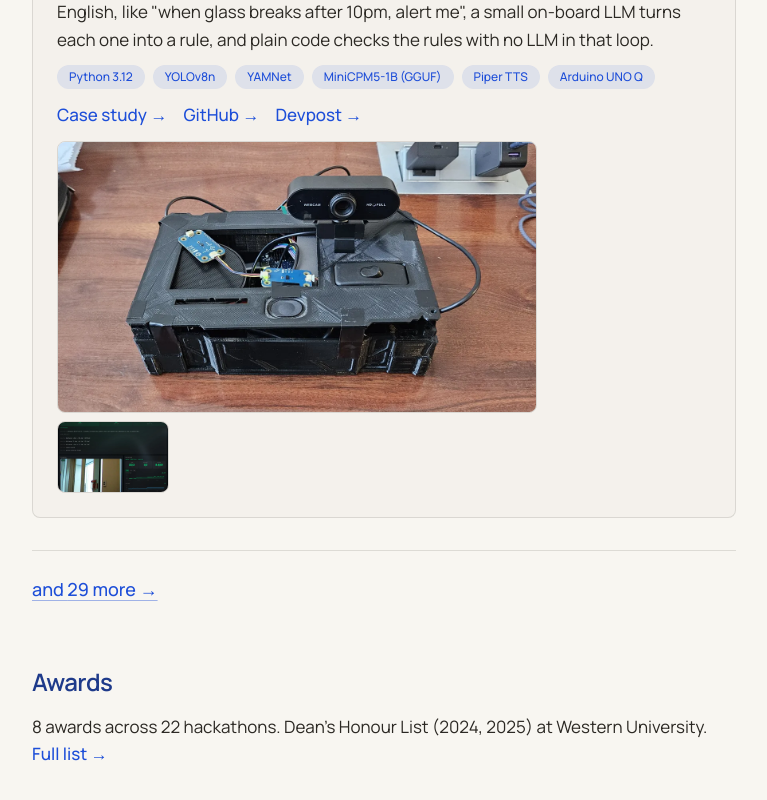
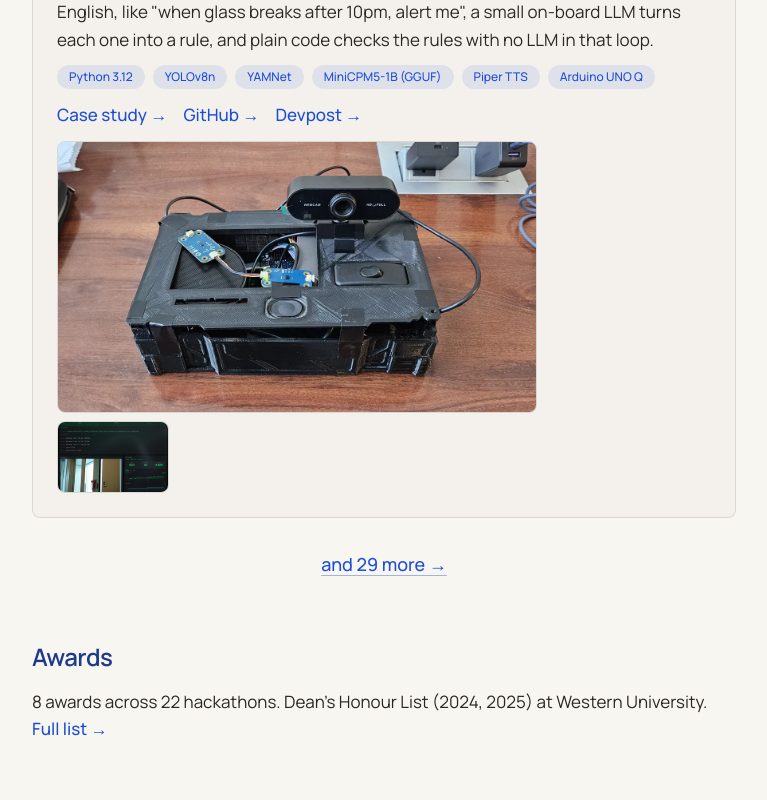
Before and after one commit to HasNate618/portfolio-v3, a Next.js app: page / in a window 1280 px wide. Shown: the part 4564-5364 px from the top of the page, without its empty margins (496-1263 px from the left). Built offline with nearby package versions, Linux system fonts and the light colour scheme.

Commit message:
Centre the projects continuation and drop the separator
The rule above the link was heavier than the link itself. Centre it on its own
line and keep the larger accent styling.

```diff
--- a/src/components/views/HomeView.tsx
+++ b/src/components/views/HomeView.tsx
@@ -150,11 +150,11 @@ export function HomeView({ page }: { page: Page }) {
       </ul>
 
       {/*
-       * The rest of the index. A separator and a larger accent link make it
-       * findable without dressing one link up as a button the rest of the page
-       * does not use.
+       * The rest of the index, centred on its own line. Larger and underlined
+       * so it is findable, without a rule or button styling that no other link
+       * on the page uses.
        */}
-      <p className="mt-8 border-t border-rule pt-6 text-lg">
+      <p className="mt-8 text-center text-lg">
         <Link
           href={`/projects${REST_OF_PROJECTS}`}
           className="font-medium text-accent underline decoration-accent/40 underline-offset-4 hover:text-fg hover:decoration-current"
```
